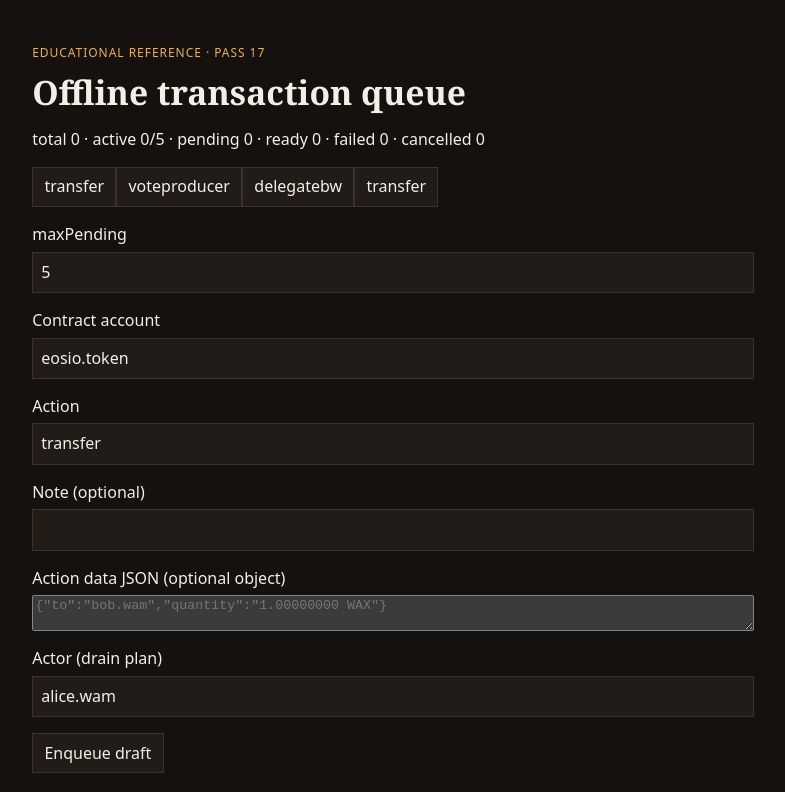
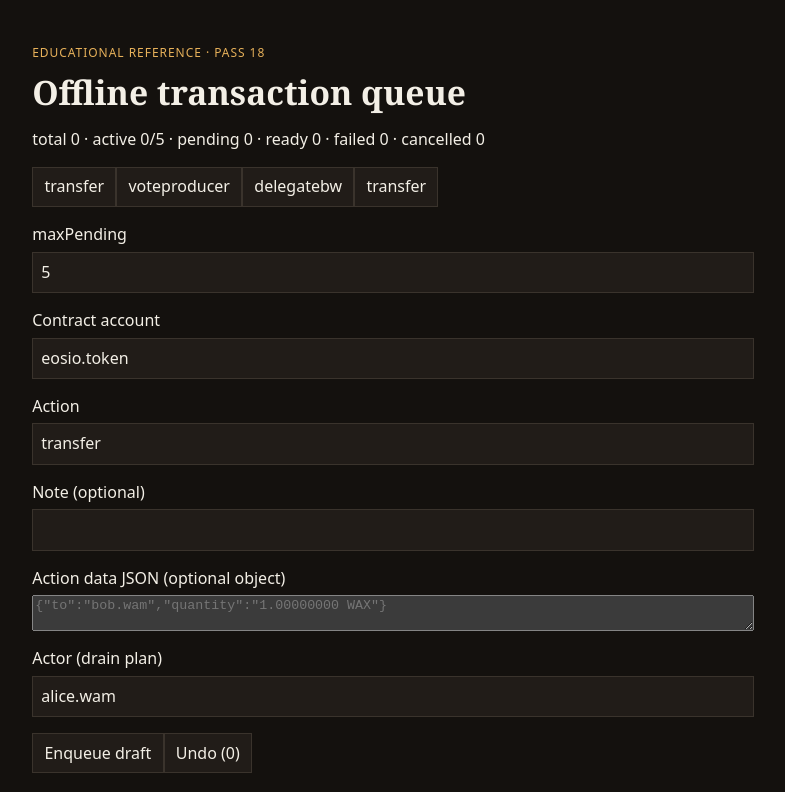
Before and after one commit to pixel-journey/wax-offline-transaction-queue, a Next.js app: page / in a window 1280 px wide. Shown: the top 792 px of the page, without its empty margins (247-1032 px from the left). Built offline with nearby package versions, Linux system fonts and the light colour scheme.

Commit message:
Pass 18: undo stack for queue snapshots

```diff
--- a/src/Demo.tsx
+++ b/src/Demo.tsx
@@ -32,6 +32,7 @@ import {
 import { countByStatus, filterByStatus, summaryLine } from "./summary";
 import { DEFAULT_TTL_MS, expireStale, listExpired } from "./ttl";
 import type { QueueState, QueueStatus } from "./types";
+import { emptyUndo, popUndo, pushUndo, undoDepth, type UndoStack } from "./undo";
 
 const PRESETS = [
   { account: "eosio.token", name: "transfer" },
@@ -44,6 +45,7 @@ type Filter = QueueStatus | "active" | "all";
 
 export function Demo() {
   const [state, setState] = useState<QueueState>(() => emptyQueue());
+  const [undo, setUndo] = useState<UndoStack>(() => emptyUndo());
   const [account, setAccount] = useState("eosio.token");
   const [name, setName] = useState("transfer");
   const [note, setNote] = useState("");
@@ -77,12 +79,25 @@ export function Demo() {
     [state]
   );
 
-  const applyState = (nextState: QueueState, msg: string) => {
+  const applyState = (nextState: QueueState, msg: string, recordUndo = true) => {
+    if (recordUndo) setUndo((u) => pushUndo(u, state));
     setState(nextState);
     const saved = saveQueueToLocalStorage(nextState);
     setMessage(
       saved.ok ? msg : `${msg} · storage: ${saved.reason ?? "failed"}`
     );
+  };
+
+  const doUndo = () => {
+    const r = popUndo(undo);
+    if (!r.ok) {
+      setMessage(r.reason);
+      return;
+    }
+    setUndo(r.stack);
+    setState(r.state);
+    saveQueueToLocalStorage(r.state);
+    setMessage(`Undid · depth ${undoDepth(r.stack)}`);
   };
 
   const push = () => {
@@ -118,7 +133,7 @@ export function Demo() {
   return (
     <main className="wrap space-y-6 max-w-xl mx-auto p-6 text-white">
       <p className="kicker text-xs uppercase tracking-widest text-emerald-400/80">
-        Educational reference · Pass 17
+        Educational reference · Pass 18
       </p>
       <h1 className="text-2xl font-bold text-emerald-400">Offline transaction queue</h1>
       <p className="text-xs opacity-50 font-mono">{summaryLine(state)}</p>
@@ -197,6 +212,7 @@ export function Demo() {
             className="mt-1 w-full rounded-lg border border-white/15 bg-black/50 px-3 py-2 font-mono text-sm"
           />
         </label>
+        <div className="flex flex-wrap gap-2">
           <button
             type="button"
             onClick={push}
@@ -204,6 +220,15 @@ export function Demo() {
           >
             Enqueue draft
           </button>
+          <button
+            type="button"
+            onClick={doUndo}
+            disabled={undoDepth(undo) === 0}
+            className="px-3 py-2 rounded-lg text-sm bg-white/10 disabled:opacity-40"
+          >
+            Undo ({undoDepth(undo)})
+          </button>
+        </div>
       </section>
 
       <section className="rounded-2xl border border-white/10 bg-black/30 p-4 space-y-2">
--- /dev/null
+++ b/src/undo.ts
@@ -0,0 +1,31 @@
+import type { QueueState } from "./types";
+
+export interface UndoStack {
+  past: QueueState[];
+  max: number;
+}
+
+export function emptyUndo(max = 20): UndoStack {
+  return { past: [], max };
+}
+
+/** Push a snapshot before applying a mutation. */
+export function pushUndo(stack: UndoStack, state: QueueState): UndoStack {
+  const past = [...stack.past, structuredClone(state)];
+  if (past.length > stack.max) past.shift();
+  return { ...stack, past };
+}
+
+export function popUndo(
+  stack: UndoStack
+): { ok: false; reason: string } | { ok: true; stack: UndoStack; state: QueueState } {
+  if (stack.past.length === 0)
+    return { ok: false, reason: "nothing to undo" };
+  const past = stack.past.slice();
+  const state = past.pop()!;
+  return { ok: true, stack: { ...stack, past }, state };
+}
+
+export function undoDepth(stack: UndoStack): number {
+  return stack.past.length;
+}
```
Also changed, not shown: 2 other files (tests, documents, lock files or other folders). Lines whose indentation alone changed are shown as unchanged.
